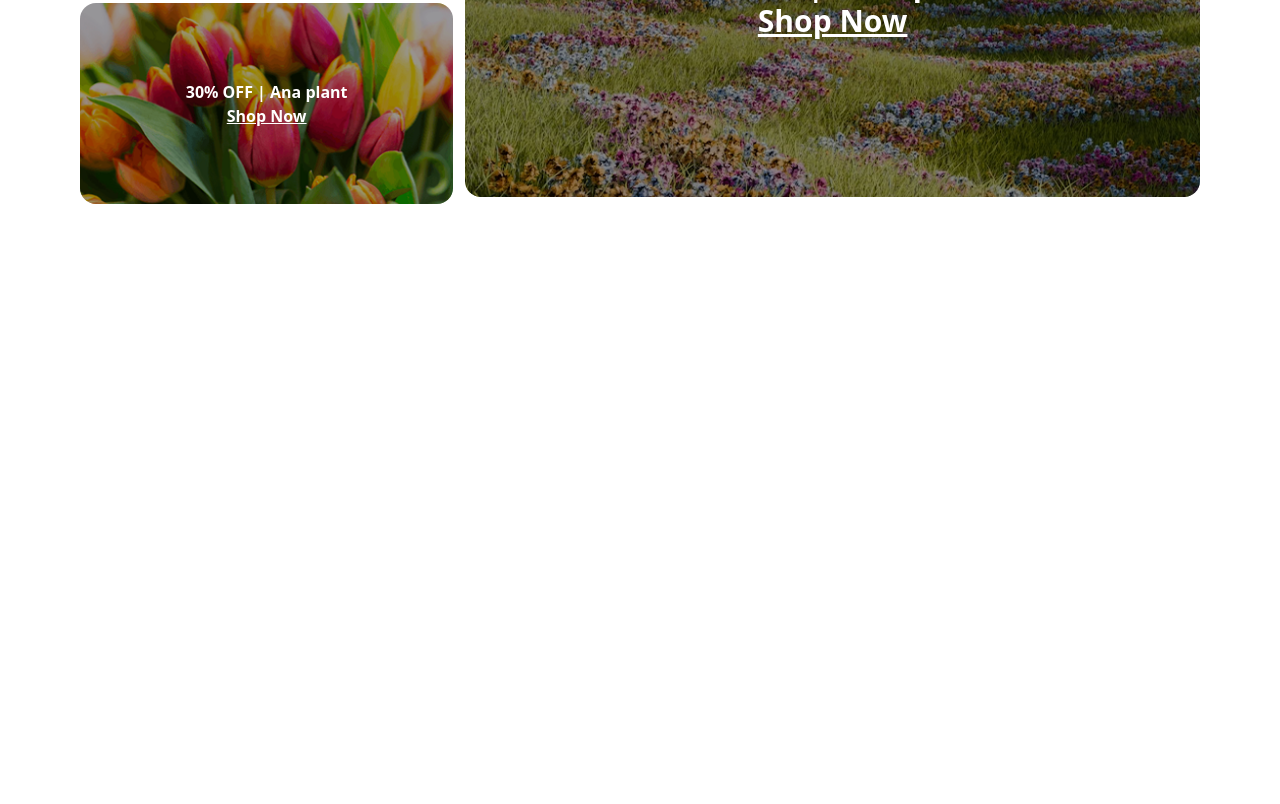
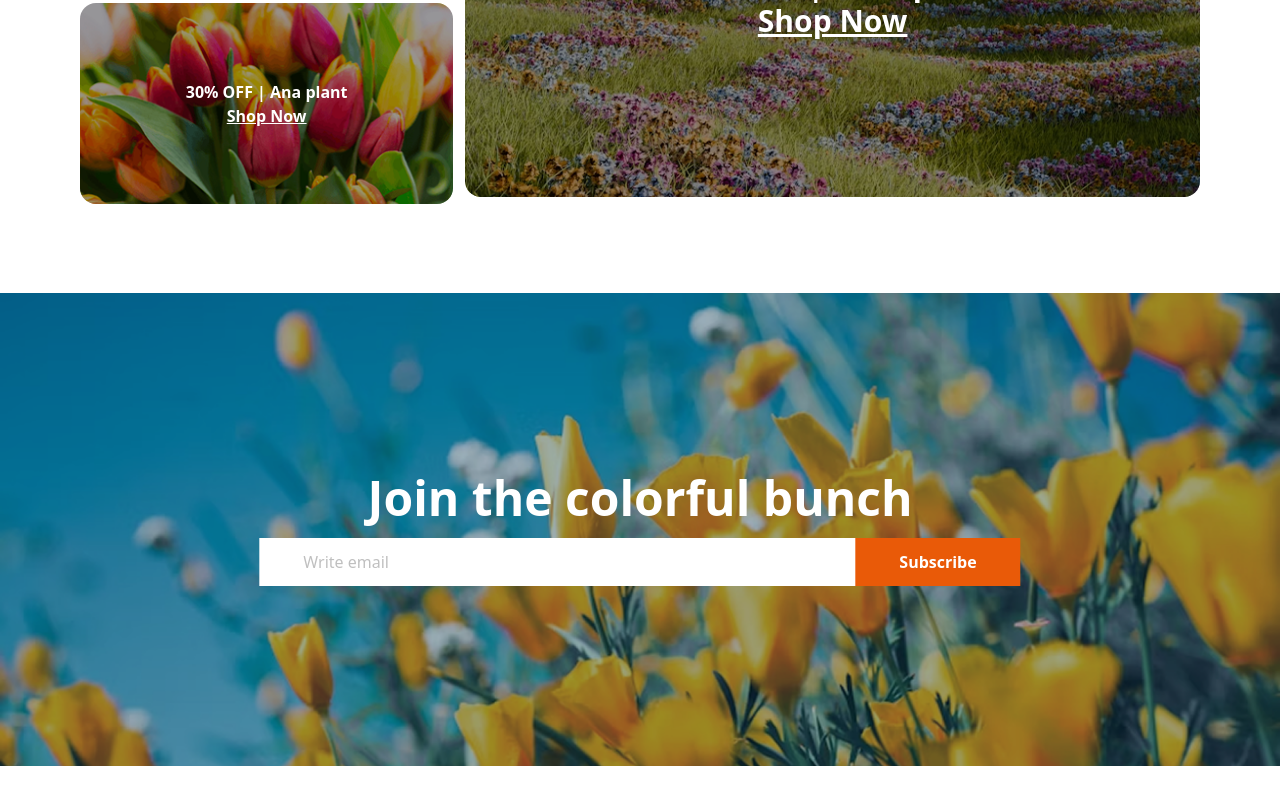
Before and after one commit to SHUVO1x/Assignment-2, a plain HTML site: page index.html in a window 1280 px wide. Shown: the part 2981-3785 px from the top of the page. Before the commit the page ends 3354 px from the top, so only its background shows below. Drawn offline with nearby package versions, Linux system fonts and the light colour scheme.

Commit message:
form section added

```diff
--- a/index.html
+++ b/index.html
@@ -142,6 +142,20 @@
             </div>
           </section>
 
+          <!-- form section -->
+           <section class="relative my-20">
+            <img src="./assets/news-letter-bg.png" alt="" class="w-full">
+            <div class="absolute inset-0 #07334F66 rounded-2xl "></div>
+         <div class="absolute top-1/2 left-1/2 -translate-x-1/2 -translate-y-1/2  text-center">
+
+             <p class="text-base lg:text-5xl font-bold text-white mb-1 lg:mb-4">Join the colorful bunch</p>
+            <div  class="flex">
+              <input type="text" name="" id="" placeholder="Write email" class="w-[180px] lg:w-[600px] bg-white text-[#00000080] border-2 border-none px-2 lg:px-11 py-1 lg:py-3">
+            <button  class="bg-[#E95A08] border-2 border-none text-white px-2 lg:px-11 py-1 lg:py-3 ml-0 lg:ml-[-4px] font-medium lg:font-bold">Subscribe</button>
+         </div>
+            </div>
+           </section>
+
     </main>
     <footer>
 
```
